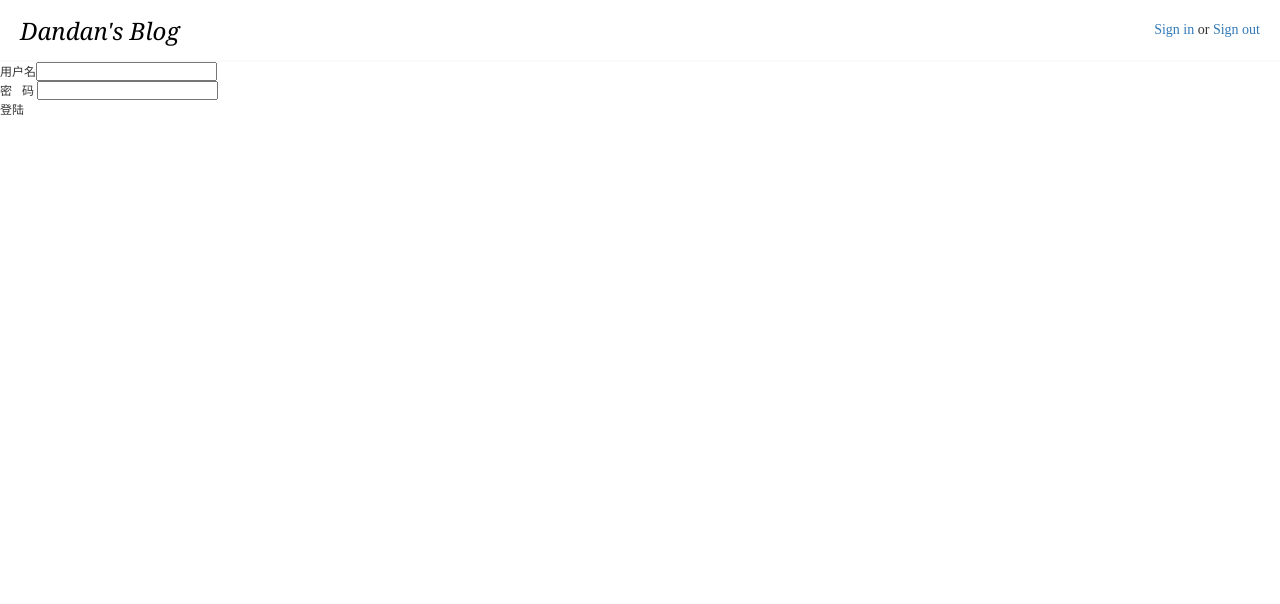
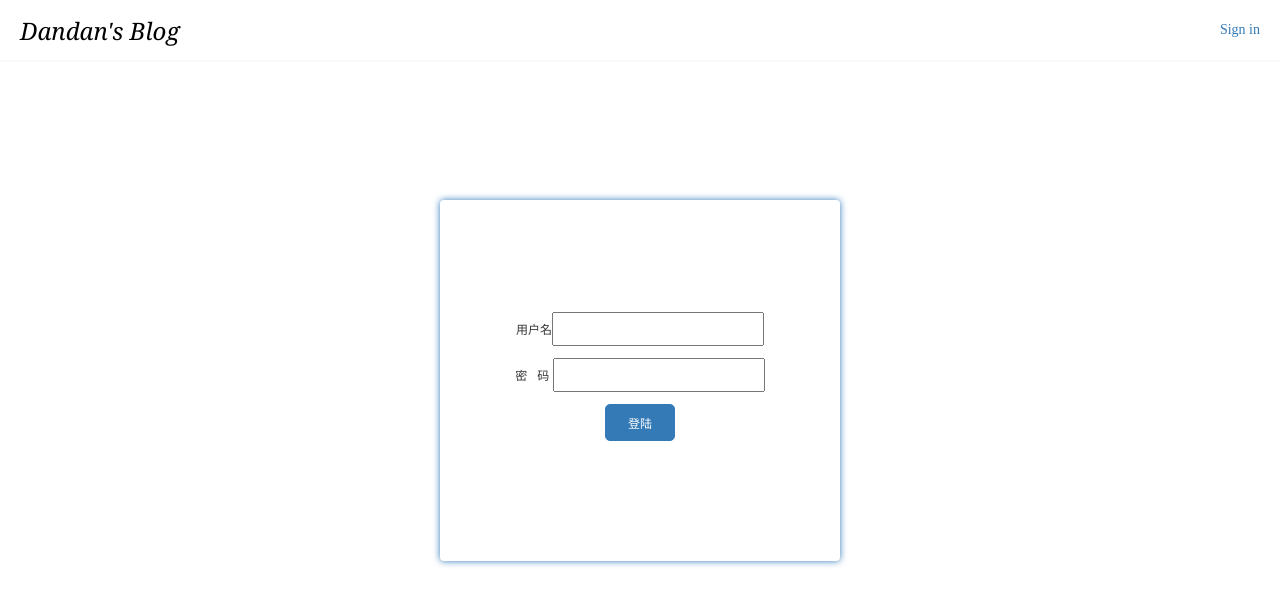
Before and after one commit to xiaokeqi/express-blog, a Vue app: page /#/login in a window 1280 px wide. Shown: the top 604 px of the page. Built offline with nearby package versions, Linux system fonts and the light colour scheme.

Commit message:
v1版本完成啦

```diff
--- a/client/components/Header.vue
+++ b/client/components/Header.vue
@@ -2,9 +2,7 @@
 	<div class="header">
 		<div class="logo">Dandan's Blog</div>
 		<div class="login">
-			<router-link to="login">Sign in</router-link>
-			or
-			<a href="">Sign out</a>
+			<router-link :to="{path:'/login'}">Sign in</router-link>
 		</div>
 	</div>
 </template>
--- a/client/store/request.js
+++ b/client/store/request.js
@@ -58,7 +58,9 @@ export function postRequest(url,data){
 function checkSuccess(data){
 	if(data.status == 0){
 		return data;
-	}else{
+	}else if(data.status == 2){
+		location.href = '/index.html#/login';
+	}else {
 		return new Error(data.message);
 	}
 }
--- a/client/views/admin/List.vue
+++ b/client/views/admin/List.vue
@@ -2,6 +2,7 @@
 	<div class="admin-list">
 		<div class="publish">
             <router-link  to="add" class="publish-btn">新增博客</router-link>
+            <router-link  :to="{path:'/user'}" class="publish-btn">查看博客</router-link>
         </div>
 		<table class="gridtable">
 			<tr>
@@ -74,7 +75,6 @@
 		}
 		.publish{
             height:40px;
-            width:100px;
             .publish-btn{
                 background:#7EC0EE;
                 padding:10px 15px;
@@ -82,6 +82,7 @@
                 border-radius:5px;
                 cursor:pointer;
                 text-decoration:none;
+                margin-right:30px;
                 &:hover{
                     background:#337ab7;
                 }
--- a/client/views/user/Login.vue
+++ b/client/views/user/Login.vue
@@ -1,4 +1,5 @@
 <template>
+	<div class="blog-login-container">
 		<div class="blog-login">
 			<div>
 				用户名<input type="text" v-model="username">
@@ -10,6 +11,8 @@
 				<a v-on:click="blogLogin">登陆</a>
 			</div>
 		</div>
+	</div>
+
 </template>
 <script>
     import {mapActions, mapState} from 'vuex'
@@ -23,7 +26,6 @@
 		methods:{
 			...mapActions(['login']),
 			blogLogin(){
-				debugger
 				if(!this.username){
 					alert('请填写用户名');
 					return;
@@ -37,7 +39,7 @@
 					password:this.password
 				}).then((data) => {
 					if(data.status==0){
-						this.$router.push({ path: '/user'})
+						this.$router.push({ path: '/admin/list'})
 					}
 				});
 			}
@@ -45,5 +47,37 @@
 	}
 </script>
 <style lang="less" scoped>
-
+	.blog-login{
+		padding-top: 100px;
+	    border-radius: 4px;
+	    width: 400px;
+	    height: 261px;
+	    margin: auto;
+	    position: absolute;
+	    top: 50%;
+	    left: 50%;
+	    margin-left: -200px;
+	    margin-top: -200px;
+	    box-shadow: 0px 0px 7px 0px #337ab7;
+		div{
+			width:250px;
+			margin:0 auto;
+			margin-top:12px;
+			text-align:center;
+			input{
+				width:208px;
+				height:30px;
+			}
+			a{
+				padding: 9px;
+			    display: inline-block;
+			    border: solid 1px #337ab7;
+			    background: #337ab7;
+			    width: 50px;
+			    border-radius: 5px;
+			    color: #fff;
+			    cursor: pointer;
+			}
+		}
+	}
 </style>
```
Also changed, not shown: 2 other files (tests, documents, lock files or other folders). Lines whose indentation alone changed are shown as unchanged.
